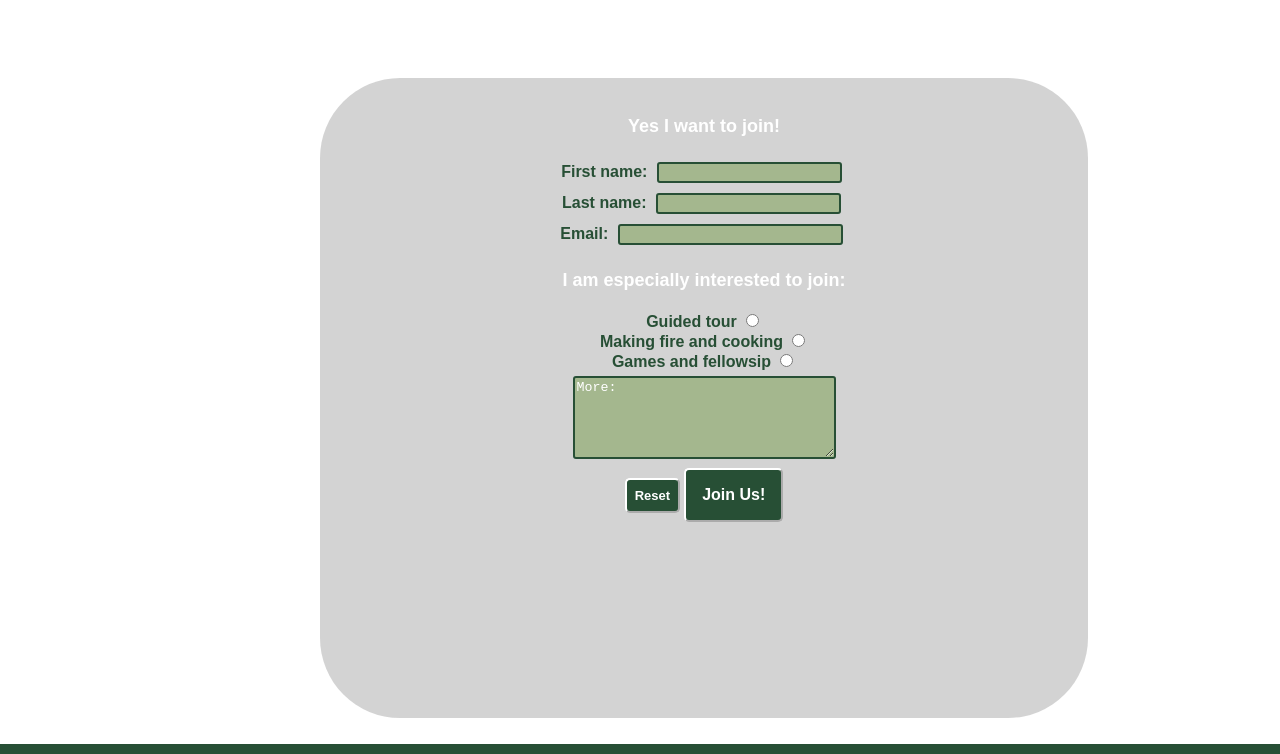
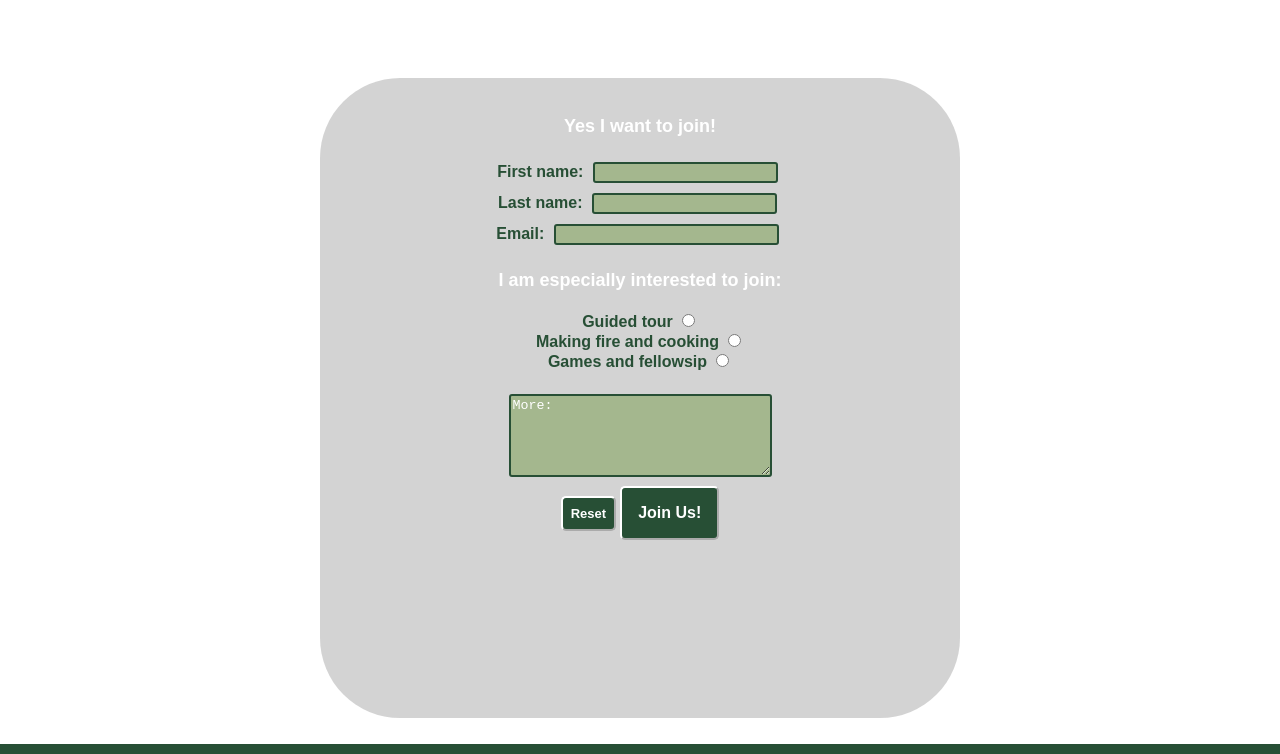
Before and after one commit to joustraelisabeth/milestone_one, a plain HTML site: page signup.html in a window 1280 px wide. Shown: the top 754 px of the page. Drawn offline with Linux system fonts and the light colour scheme.

Commit message:
changes in style.css and signup

```diff
--- a/assets/css/style.css
+++ b/assets/css/style.css
@@ -137,11 +137,11 @@ margin-left: -8px;
 .form-square-signup {
 
     height: 80vh;
-    width: 60vw;
+    width: 50vw;
     background-color:rgba(192,192,192,0.7);
     position: relative;
     margin-left: 25vw;
-    margin-right: 15vw;
+    margin-right: 25vw;
     margin-top: 10vh;
     margin-bottom: 10vh;
     text-align: center;
```
Also changed, not shown: signup.html (+1 -0 lines).
